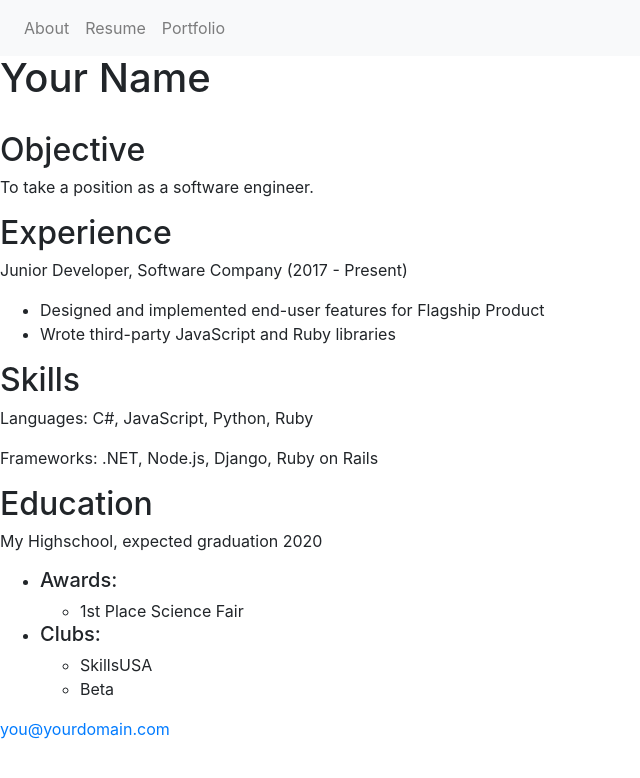
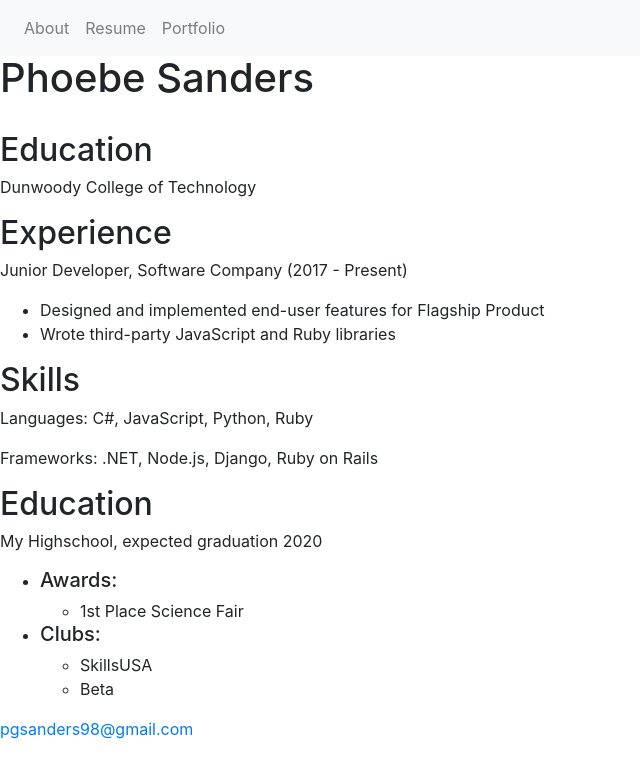
Before and after one commit to psande21/Build-Your-Brand, a plain HTML site: page resume.html in a window 1280 px wide. Shown: the whole page, without its empty margins (0-640 px from the left). Drawn offline with nearby package versions, Linux system fonts and the light colour scheme.

Commit message:
resume stuff

```diff
--- a/resume.html
+++ b/resume.html
@@ -45,13 +45,13 @@
 
 
     <div id="header">
-        <h1 id="name">Your Name</h1>
+        <h1 id="name">Phoebe Sanders</h1>
     </div>
 
     <div>
         <br>
-        <h2>Objective</h2>
-        <p>To take a position as a software engineer.</p>
+        <h2>Education</h2>
+        <p>Dunwoody College of Technology</p>
 
         <h2>Experience</h2>
         <p>Junior Developer, Software Company (2017 - Present)</p>
@@ -83,7 +83,7 @@
 
     <div id="footer">
         <a href="mailto:you@yourdomain.com">
-            <p id="email">you@yourdomain.com</p>
+            <p id="email">pgsanders98@gmail.com</p>
         </a>
     </div>
 
```
